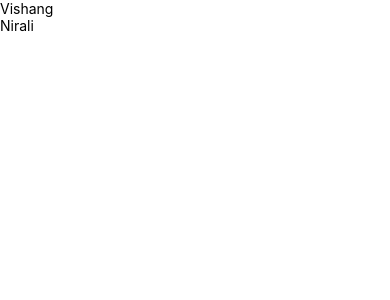
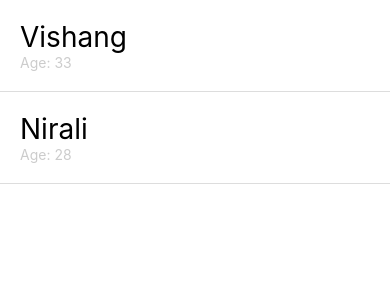
Before and after one commit to vish448/MyReactProject, a React Native app: screen / in a window 390 px wide. Shown: the top 300 px of the page. Built offline with nearby package versions, Linux system fonts and the light colour scheme.

Commit message:
Style list to look better

```diff
--- a/App.js
+++ b/App.js
@@ -20,13 +20,18 @@ export default class App extends Component {
   renderItems(){
     return people.map(this.renderItem)
   }
-  renderItem(person,index){
+  renderItem = ({ item }) =>{
     return(
-      <Text
-        key={index}
-        style={styles.text}>
-          {person.name} is {person.age}
-      </Text>
+      <View style={styles.textContainer}>
+        <Text
+          style={styles.textHeading}>
+            {item.name}
+        </Text>
+        <Text
+          style={styles.text}>
+            Age: {item.age}
+        </Text>
+      </View>
     )
   }
 
@@ -38,7 +43,7 @@ export default class App extends Component {
       <FlatList
         data={people}
         keyExtractor = {item => item.name}
-        renderItem={({item}) => <Text>{item.name}</Text>}
+        renderItem={this.renderItem}
         />
       </View>
     );
@@ -51,8 +56,16 @@ const styles = StyleSheet.create({
       justifyContent:'center',
       //alignItems: 'center'
     },
+    textContainer:{
+      padding: 20,
+      borderBottomWidth: 1,
+      borderBottomColor: '#ddd',
+    },
+    textHeading:{
+      fontSize: 28,
+    },
     text:{
-      fontSize: 20,
-      padding:12,
+      fontSize: 14,
+      color: '#ccc',
     }
 });
```
